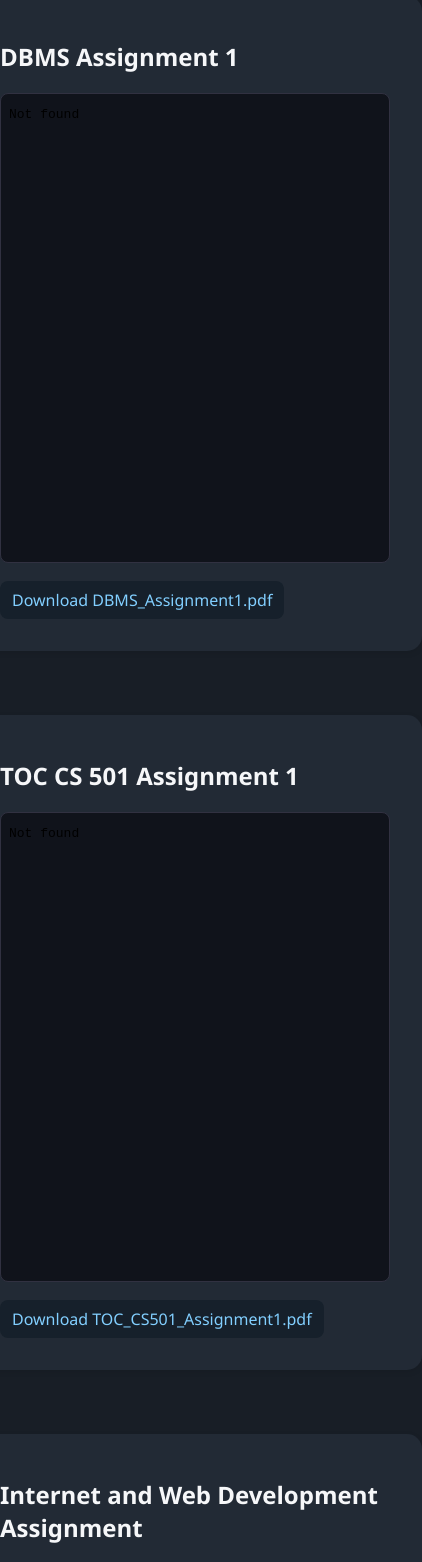
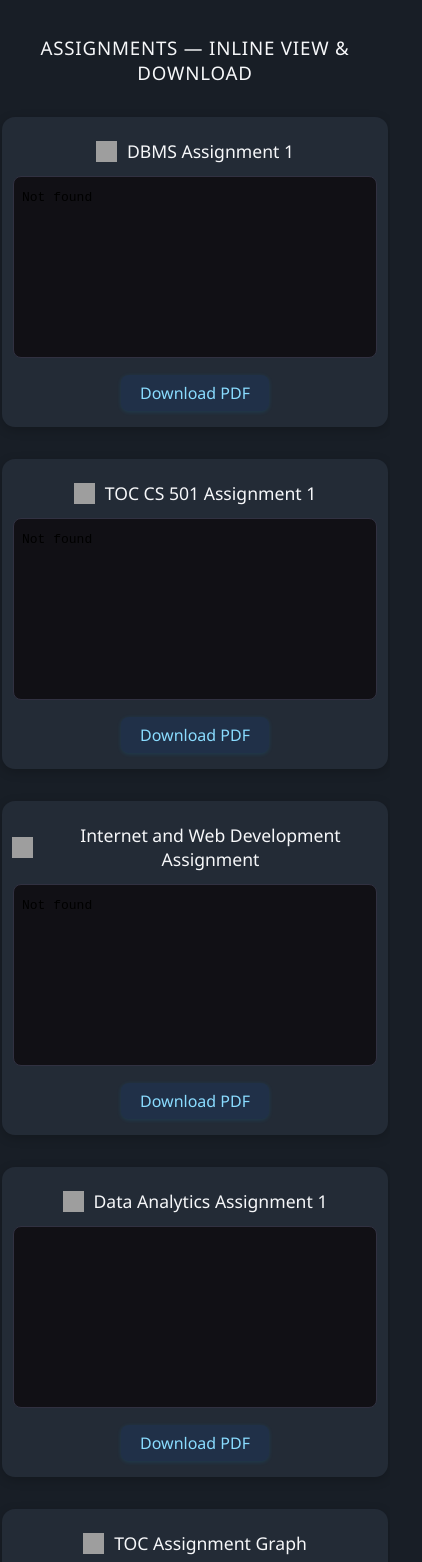
Before and after one commit to shiroonigami23-ui/class-solutions, a plain HTML site: page index.html in a window 390 px wide. Shown: the part 176-1738 px from the top of the page, 422 px wide, since content can reach past the window. Drawn offline with Linux system fonts and the light colour scheme; grey boxes are pictures that could not be loaded.

Commit message:
Update index.html

```diff
--- a/index.html
+++ b/index.html
@@ -2,140 +2,136 @@
 <html lang="en">
 <head>
   <meta charset="UTF-8">
-  <title>CSE Assignment and Notes</title>
+  <title>CSE Section-A • Notes & Assignments</title>
+  <meta name="viewport" content="width=device-width, initial-scale=1">
+  <link rel="icon" href="https://cdn.jsdelivr.net/gh/twitter/twemoji@latest/assets/72x72/1f4da.png" />
   <style>
     body {
       background: #181e26;
       color: #f6f7f9;
       font-family: 'Segoe UI', Arial, sans-serif;
-      margin: 0;
-      padding: 0;
-      min-height: 100vh;
-      display: flex;
-      flex-direction: column;
-      align-items: center;
-      justify-content: flex-start;
+      padding: 0; margin: 0;
+      min-height: 100vh; text-align: center;
     }
-    h1 {
-      margin-top: 40px;
-      margin-bottom: 16px;
-      font-size: 2.1rem;
-      letter-spacing: 1px;
+    h1 { font-size: 2.2rem; margin-top: 26px; margin-bottom: 7px;}
+    .desc { color:#b5bac2; margin-bottom:18px; }
+    main { max-width: 710px; margin: 0 auto; padding:0 5px; }
+    section { margin:38px 0 16px 0; }
+    .section-title { margin-bottom: 20px; font-size:1.17rem; text-transform:uppercase; letter-spacing:.8px;}
+    .pdf-block {
+      margin:32px 0;
+      background: #232b36;
+      border-radius: 13px;
+      padding: 22px 10px 16px 10px;
+      box-shadow: 0 3px 11px #0003;
     }
-    .pdf-container, .epub-container {
-      margin: 24px 0 40px 0;
-      background: #222a35;
-      padding: 24px 32px;
-      border-radius: 15px;
-      box-shadow: 0px 2px 6px rgba(0,0,0,0.09);
-      min-width: 320px;
-      max-width: 800px;
-      width: 100%;
+    .pdf-title {
+      font-size:1.1em; margin-bottom: 13px; display:flex;align-items:center;justify-content:center;
     }
-    iframe, .epub-note {
-      width: 100%;
-      max-width: 730px;
-      height: 470px;
-      background: #10131b;
-      border: 1px solid #313141;
-      border-radius: 8px;
-      box-sizing: border-box;
-      margin-bottom: 10px;
-      color: #fffc;
-      text-align: center;
-      font-size: 1.07em;
-      display: flex;
-      align-items: center;
-      justify-content: center;
+    .pdf-title .icon {width: 21px; height: 21px;vertical-align:middle;margin-right:10px;}
+    .pdf-frame {
+      width:99%; max-width:670px; height:370px;
+      border:1.5px solid #313141;border-radius:8px;background:#111015;margin-bottom:12px;
     }
     .download-link {
-      display: inline-block;
-      margin: 8px 0;
-      padding: 8px 12px;
-      background: #16202b;
-      color: #82cfff;
-      border-radius: 8px;
-      text-decoration: none;
-      transition: background 0.2s;
-    }
-    .download-link:hover {
-      background: #1e2a38;
-    }
-    .footer {
-      margin-top: 36px;
-      font-size: 0.95em;
-      opacity: 0.6;
-      text-align: center;
-    }
-    .thanks {
-      text-align: center;
-      margin-top: 20px;
-      margin-bottom: 30px;
-      font-size: 1.08em;
-      color: #b7eab7;
+      display:inline-block; background:#203048;color:#8adcff;text-decoration:none;
+      font-weight: 500; font-size:1em; border-radius:8px;padding:7px 19px;transition: background .18s; box-shadow:0 1px 4px #0bf2;}
+    .download-link:hover { background:#1e2a39;color:#b7f3ff;}
+    .file-list { list-style:none;padding:0;margin:17px 0;}
+    .file-list li {
+      margin:11px 0; padding:11px 9px; background:#232b36;
+      border-radius:10px;display:flex;align-items:center;justify-content:space-between;
+      flex-wrap:wrap; box-shadow:0 2px 7px #0002;}
+    .file-list .left {display:flex;align-items:center;}
+    .file-list .icon {width:20px;height:20px;margin-right:8px;}
+    .epub-msg { font-size:.91em;color:#aef1bb;margin-top:3px;}
+    .footer {margin:38px 0 10px 0; opacity:.65; font-size:.98em;}
+    .feedback { background:#21396c;color:#e8f2fa;font-size:.98em; padding:7px 16px; border-radius:7px;display:inline-block;margin-top:11px;text-decoration:none;}
+    @media (max-width: 730px) {
+      main {padding:0 2px;}
+      .pdf-frame {height:40vw;min-height:180px;}
+      .file-list li {flex-direction: column; align-items:flex-start;}
+      .file-list .left {margin-bottom:7px;}
     }
   </style>
 </head>
 <body>
-  <h1>CSE Assignment and Notes</h1>
+  <h1>📚 CSE Notes & Assignments</h1>
+  <div class="desc">Section-A resources: instant view, download, and share for students!</div>
+  <main>
+    <section>
+      <div class="section-title">Assignments — Inline View & Download</div>
 
-  <div class="pdf-container">
-    <h2>DBMS Assignment 1</h2>
-    <iframe src="DBMS_Assignment1.pdf" allowfullscreen></iframe>
-    <a href="DBMS_Assignment1.pdf" target="_blank" class="download-link">Download DBMS_Assignment1.pdf</a>
+      <div class="pdf-block">
+        <div class="pdf-title"><img class="icon" src="https://img.icons8.com/color/48/000000/pdf.png"/>DBMS Assignment 1</div>
+        <iframe class="pdf-frame" src="DBMS-Assignment-1.pdf"></iframe><br>
+        <a href="DBMS-Assignment-1.pdf" target="_blank" class="download-link">Download PDF</a>
       </div>
 
-  <div class="pdf-container">
-    <h2>TOC CS 501 Assignment 1</h2>
-    <iframe src="TOC_CS501_Assignment1.pdf" allowfullscreen></iframe>
-    <a href="TOC_CS501_Assignment1.pdf" target="_blank" class="download-link">Download TOC_CS501_Assignment1.pdf</a>
+      <div class="pdf-block">
+        <div class="pdf-title"><img class="icon" src="https://img.icons8.com/color/48/000000/pdf.png"/>TOC CS 501 Assignment 1</div>
+        <iframe class="pdf-frame" src="TOC-CS-501-Assignment-1.pdf"></iframe><br>
+        <a href="TOC-CS-501-Assignment-1.pdf" target="_blank" class="download-link">Download PDF</a>
       </div>
 
-  <div class="pdf-container">
-    <h2>Internet and Web Development Assignment</h2>
-    <iframe src="Internet_and_Web_Development_Assignment.pdf" allowfullscreen></iframe>
-    <a href="Internet_and_Web_Development_Assignment.pdf" target="_blank" class="download-link">Download Internet_and_Web_Development_Assignment.pdf</a>
+      <div class="pdf-block">
+        <div class="pdf-title"><img class="icon" src="https://img.icons8.com/color/48/000000/pdf.png"/>Internet and Web Development Assignment</div>
+        <iframe class="pdf-frame" src="Internet_and_Web_Development_Assignment.pdf"></iframe><br>
+        <a href="Internet_and_Web_Development_Assignment.pdf" target="_blank" class="download-link">Download PDF</a>
       </div>
 
-  <div class="pdf-container">
-    <h2>Data Analytics Assignment 1</h2>
-    <iframe src="Data_Analytics_assignment__1.pdf" allowfullscreen></iframe>
-    <a href="Data_Analytics_assignment__1.pdf" target="_blank" class="download-link">Download Data_Analytics_assignment__1.pdf</a>
+      <div class="pdf-block">
+        <div class="pdf-title"><img class="icon" src="https://img.icons8.com/color/48/000000/pdf.png"/>Data Analytics Assignment 1</div>
+        <iframe class="pdf-frame" src="Data_Analytics_assignment__1.pdf"></iframe><br>
+        <a href="Data_Analytics_assignment__1.pdf" target="_blank" class="download-link">Download PDF</a>
       </div>
 
-  <div class="pdf-container">
-    <h2>TOC Assignment Graph</h2>
-    <iframe src="Toc_Assignment_Graph.pdf" allowfullscreen></iframe>
-    <a href="Toc_Assignment_Graph.pdf" target="_blank" class="download-link">Download Toc_Assignment_Graph.pdf</a>
+      <div class="pdf-block">
+        <div class="pdf-title"><img class="icon" src="https://img.icons8.com/color/48/000000/pdf.png"/>TOC Assignment Graph</div>
+        <iframe class="pdf-frame" src="Toc_Assignment_Graph.pdf"></iframe><br>
+        <a href="Toc_Assignment_Graph.pdf" target="_blank" class="download-link">Download PDF</a>
       </div>
-
-  <div class="epub-container">
-  <h2>Data Analytics Notes (EPUB)</h2>
-  <div class="epub-note">EPUB viewing not supported in-browser. Please download and open in any EPUB reader app.</div>
-  <a href="Data_Analytics_Notes.epub" target="_blank" class="download-link">Download Data_Analytics_Notes.epub</a>
+    </section>
+    <section>
+      <div class="section-title">Notes (EPUB format)</div>
+      <ul class="file-list">
+        <li>
+          <div class="left"><img class="icon" src="https://img.icons8.com/color/48/000000/book.png"/>Data Analytics Notes</div>
+          <div>
+            <a href="Data_Analytics_Notes.epub" target="_blank" class="download-link">Download</a>
+            <div class="epub-msg">Use Moon+ Reader or any EPUB reader app.</div>
           </div>
-
-<div class="epub-container">
-  <h2>Finite Automata (EPUB)</h2>
-  <div class="epub-note">EPUB viewing not supported in-browser. Please download and open in any EPUB reader app.</div>
-  <a href="Finite%20Automata%20.epub" target="_blank" class="download-link">Download Finite Automata .epub</a>
+        </li>
+        <li>
+          <div class="left"><img class="icon" src="https://img.icons8.com/color/48/000000/book.png"/>Finite Automata</div>
+          <div>
+            <a href="Finite%20Automata%20.epub" target="_blank" class="download-link">Download</a>
+            <div class="epub-msg">Use Moon+ Reader or any EPUB reader app.</div>
           </div>
-
-<div class="epub-container">
-  <h2>Internet and Web Technology (EPUB)</h2>
-  <div class="epub-note">EPUB viewing not supported in-browser. Please download and open in any EPUB reader app.</div>
-  <a href="Internet%20and%20web%20technology.epub" target="_blank" class="download-link">Download Internet and web technology.epub</a>
+        </li>
+        <li>
+          <div class="left"><img class="icon" src="https://img.icons8.com/color/48/000000/book.png"/>Internet and Web Technology</div>
+          <div>
+            <a href="Internet%20and%20web%20technology.epub" target="_blank" class="download-link">Download</a>
+            <div class="epub-msg">Use Moon+ Reader or any EPUB reader app.</div>
           </div>
-
-<div class="epub-container">
-  <h2>RDBMS (EPUB)</h2>
-  <div class="epub-note">EPUB viewing not supported in-browser. Please download and open in any EPUB reader app.</div>
-  <a href="RDBMS.epub" target="_blank" class="download-link">Download RDBMS.epub</a>
+        </li>
+        <li>
+          <div class="left"><img class="icon" src="https://img.icons8.com/color/48/000000/book.png"/>RDBMS</div>
+          <div>
+            <a href="RDBMS.epub" target="_blank" class="download-link">Download</a>
+            <div class="epub-msg">Use Moon+ Reader or any EPUB reader app.</div>
           </div>
-
+        </li>
+      </ul>
+    </section>
+    <section>
+      <div class="section-title">Feedback</div>
+      <a class="feedback" href="mailto:aryansingh19gh@gmail.com">💬 Suggest improvements or request files!</a>
+    </section>
     <div class="footer">
-    By Aryan Singh Chandel &bull; <span style="opacity:0.7;">CSE SECTION -A, 2025</span>
-    <div class="thanks">You are welcome 😌</div>
+        &copy; Aryan Singh Chandel | CSE Section-A, 2025
     </div>
+  </main>
 </body>
 </html>
```
Lines whose indentation alone changed are shown as unchanged.
